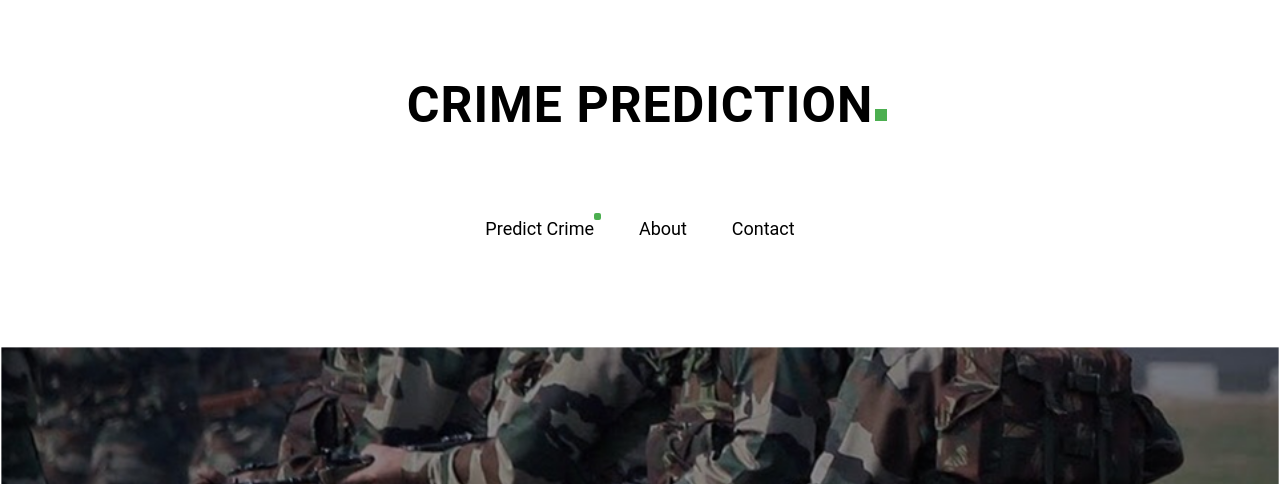
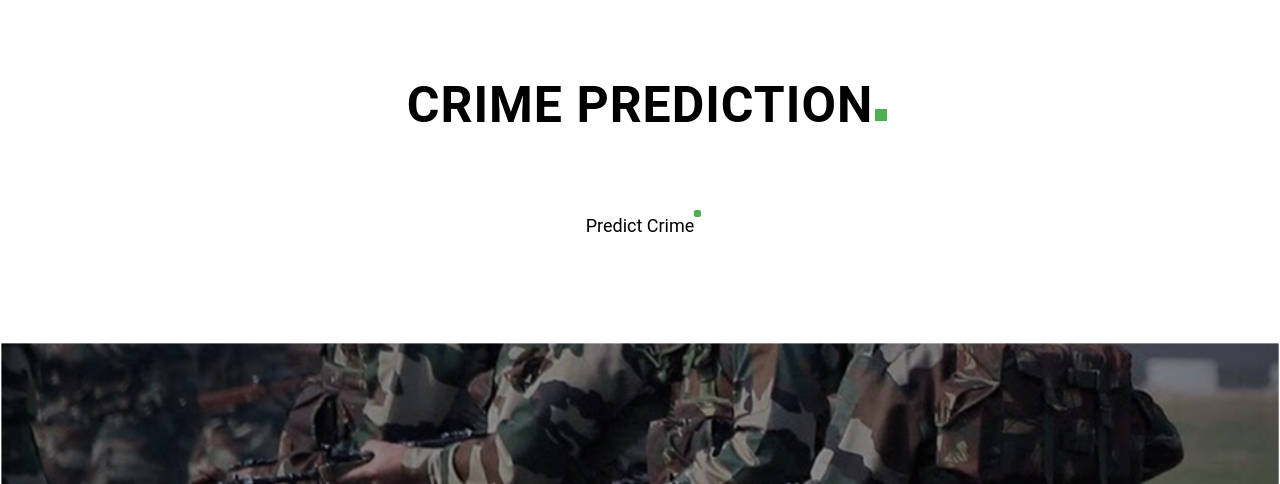
Before and after one commit to ajaysetti101114/Crime-Prediction, a Flask app: template templates/result.html in a window 1280 px wide. Shown: the top 484 px of the page. Run offline with Flask 2, Linux system fonts and the light colour scheme; the template is opened without the code that fills it: most values are stand-ins (such as "Sample title", 1, 10 or a date in 2020); some libraries are stand-ins or nearby versions; some web fonts are replaced.

Commit message:
Update result.html

```diff
--- a/templates/result.html
+++ b/templates/result.html
@@ -44,9 +44,6 @@
 			<nav id="fh5co-main-nav" role="navigation">
 				<ul>
 					<li><a href="index.html" class="active">Predict Crime</a></li>
-
-					<li><a href="about.html">About</a></li>
-					<li><a href="contact.html">Contact</a></li>
 				</ul>
 			</nav>
 		</div>
```
